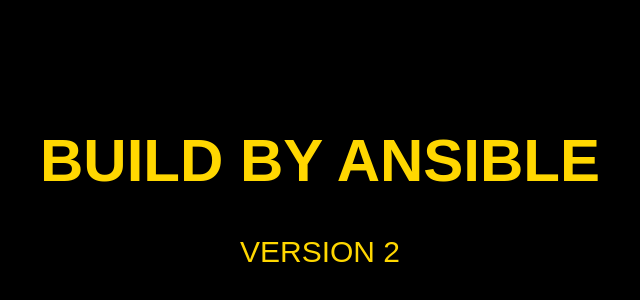
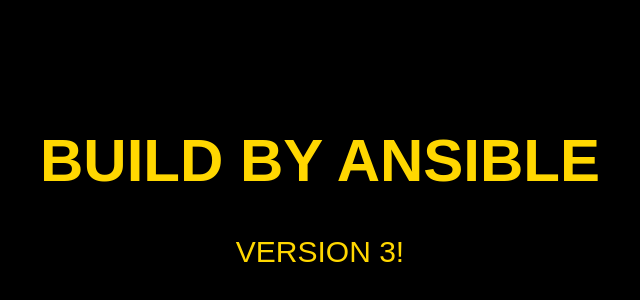
Before and after one commit to EdgarHarutyunyan2025/packer_task, a plain HTML site: page ansible/web/index.html in a window 1280 px wide. Shown: the part 22-322 px from the top of the page, 320-960 px from the left. Drawn offline with Linux system fonts and the light colour scheme.

```diff
--- a/ansible/web/index.html
+++ b/ansible/web/index.html
@@ -22,6 +22,6 @@
 </head>
 <body>
     <h1>BUILD BY ANSIBLE</h1>
-    <p>VERSION 2  </p>
+    <p>VERSION 3! </p>
 </body>
 </html>
```
Also changed, not shown: 2 other files.
